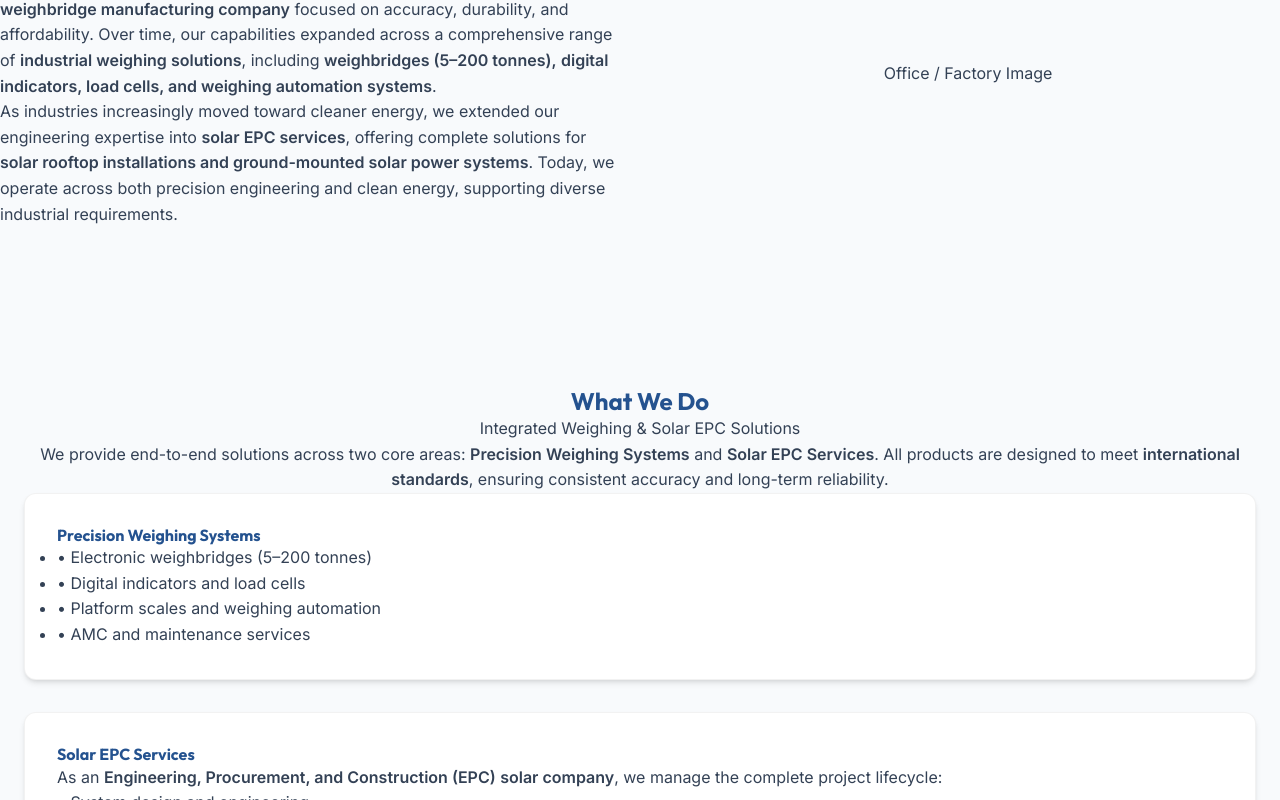
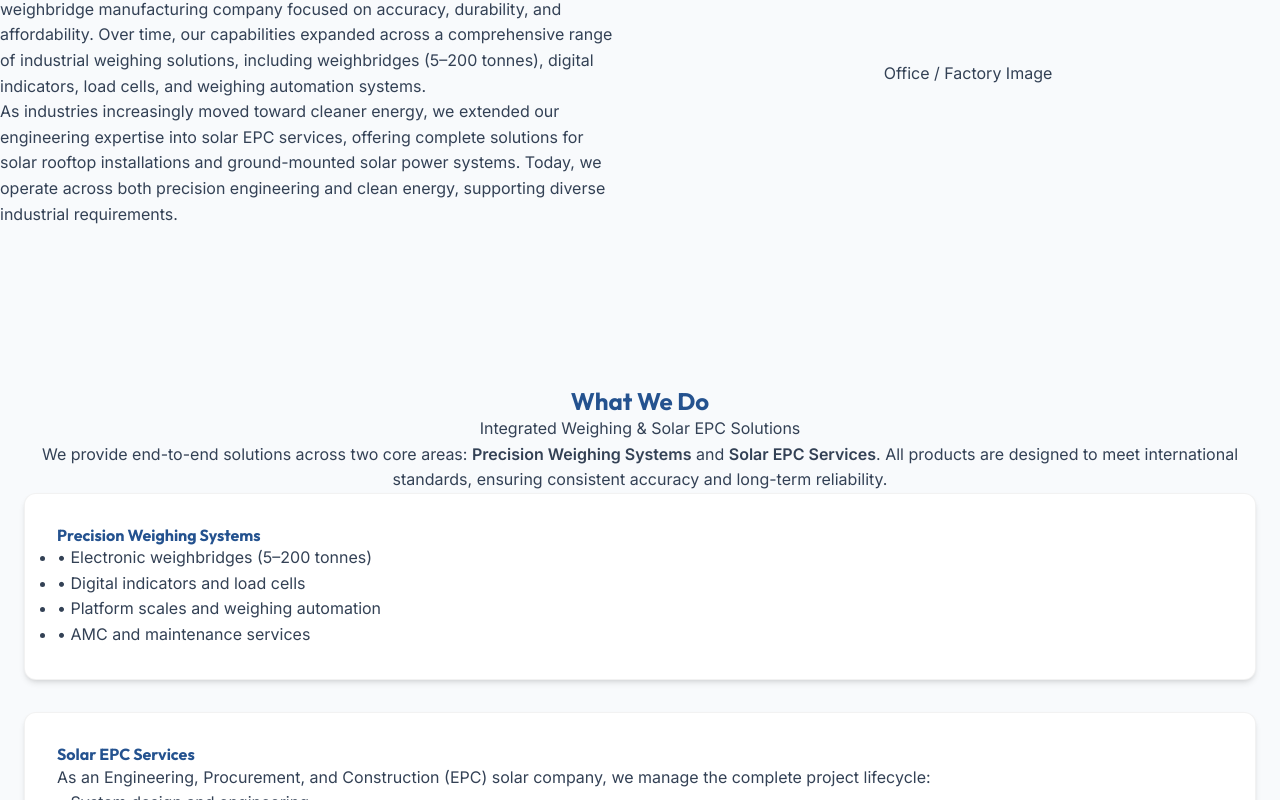
Before and after one commit to SoumilLathey/lwt-website, a React (Vite) app: page /about in a window 1280 px wide. Shown: the part 640-1440 px from the top of the page. Built offline with nearby package versions, Linux system fonts and the light colour scheme.

Commit message:
Remove bold formatting for cleaner, more readable text

```diff
--- a/src/components/Contact.jsx
+++ b/src/components/Contact.jsx
@@ -75,7 +75,7 @@ const Contact = () => {
                 >
                     <div className="contact-info">
                         <h2>Let's Build the Right Solution for Your Business</h2>
-                        <p>Whether you're planning a <strong>solar installation</strong>, upgrading <strong>industrial weighing systems</strong>, or securing a <strong>maintenance contract</strong>, <strong>our team is ready</strong> to help.</p>
+                        <p>Whether you're planning a solar installation, upgrading industrial weighing systems, or securing a maintenance contract, our team is ready to help.</p>
 
                         <div className="info-item">
                             <div className="info-icon"><Phone size={20} /></div>
--- a/src/components/Footer.jsx
+++ b/src/components/Footer.jsx
@@ -12,7 +12,7 @@ const Footer = () => {
                     <div className="footer-col footer-brand">
                         <h2 className="!m-0 text-xl mb-4">LWT</h2>
                         <p>
-                            Lathey Weigh Trix delivers <strong>precision-engineered weighing</strong> <strong>systems</strong> and <strong>efficient solar energy solutions</strong> that help businesses operate smarter, leaner, and more sustainably.
+                            Lathey Weigh Trix delivers precision-engineered weighing systems and efficient solar energy solutions that help businesses operate smarter, leaner, and more sustainably.
                         </p>
                         <div className="flex gap-4">
                             <a href="https://www.linkedin.com/in/hareelathey/" target="_blank" rel="noopener noreferrer" className="text-slate-400 hover:text-white transition-colors"><Linkedin size={20} /></a>
--- a/src/components/Hero.jsx
+++ b/src/components/Hero.jsx
@@ -42,7 +42,7 @@ const Hero = () => {
                         className="hero-description"
                         style={{ marginBottom: '1.5rem' }}
                     >
-                        Lathey Weigh Trix delivers <strong>industrial weighing systems</strong> and <strong>end-to-end solar EPC solutions</strong> built for accuracy, efficiency, and long-term performance. We help businesses streamline operations with <strong>high-precision</strong> weighbridges and digital scales, while enabling energy independence through <strong>solar rooftop installations</strong> and <strong>ground-mounted solar power systems</strong>.
+                        Lathey Weigh Trix delivers industrial weighing systems and end-to-end solar EPC solutions built for accuracy, efficiency, and long-term performance. We help businesses streamline operations with high-precision weighbridges and digital scales, while enabling energy independence through solar rooftop installations and ground-mounted solar power systems.
                     </motion.p>
 
                     <motion.p
--- a/src/components/Positioning.jsx
+++ b/src/components/Positioning.jsx
@@ -17,7 +17,7 @@ const Positioning = () => {
                         Engineering Solutions That <span className="text-secondary">Power Efficiency</span>
                     </h2>
                     <p className="positioning-description">
-                        We operate at the intersection of <strong>precision engineering</strong> and <strong>clean energy</strong>, serving industries that demand reliability, compliance, and performance at scale.
+                        We operate at the intersection of precision engineering and clean energy, serving industries that demand reliability, compliance, and performance at scale.
                     </p>
 
                     <div className="positioning-benefits">
--- a/src/components/Products.jsx
+++ b/src/components/Products.jsx
@@ -63,7 +63,7 @@ const Products = () => {
                         transition={{ delay: 0.2 }}
                         className="section-description"
                     >
-                        In high-volume industrial environments, inaccurate weighing leads to <strong>financial loss, compliance issues, and operational inefficiencies</strong>. Our weighing systems are engineered to eliminate these risks through <strong>robust design and consistent accuracy</strong>.
+                        In high-volume industrial environments, inaccurate weighing leads to financial loss, compliance issues, and operational inefficiencies. Our weighing systems are engineered to eliminate these risks through robust design and consistent accuracy.
                     </motion.p>
                 </div>
 
--- a/src/components/SolarSection.jsx
+++ b/src/components/SolarSection.jsx
@@ -36,7 +36,7 @@ const SolarSection = () => {
                         transition={{ delay: 0.2 }}
                         className="solar-description"
                     >
-                        We provide <strong>end-to-end solar EPC services</strong>, covering <strong>design, engineering, procurement, installation, and support</strong> for <strong>solar rooftop systems</strong> and <strong>ground-mounted solar power plants</strong>. Our solar solutions are designed for businesses looking to reduce electricity costs, improve energy reliability, and transition to sustainable power.
+                        We provide end-to-end solar EPC services, covering design, engineering, procurement, installation, and support for solar rooftop systems and ground-mounted solar power plants. Our solar solutions are designed for businesses looking to reduce electricity costs, improve energy reliability, and transition to sustainable power.
                     </motion.p>
 
                     <div className="benefits-grid">
--- a/src/components/UserStories.jsx
+++ b/src/components/UserStories.jsx
@@ -109,7 +109,7 @@ const UserStories = () => {
                 <div className="user-stories-header">
                     <h2 className="user-stories-title">Client Success Stories</h2>
                     <p className="user-stories-subtitle">
-                        Our clients choose us for <strong>engineering expertise, dependable</strong> service, and <strong>long-term value creation</strong> across <strong>weighing systems and solar EPC</strong> projects.
+                        Our clients choose us for engineering expertise, dependable service, and long-term value creation across weighing systems and solar EPC projects.
                     </p>
                 </div>
 
--- a/src/pages/About.jsx
+++ b/src/pages/About.jsx
@@ -22,10 +22,10 @@ const About = () => {
                         <h2 className="text-secondary text-lg font-semibold mb-2">Our Story</h2>
                         <h3 className="text-3xl font-bold text-primary mb-4">25+ Years of Engineering Excellence</h3>
                         <p className="text-muted mb-4">
-                            Founded in 2000, Lathey Weigh Trix began as a specialized <strong>electronic weighbridge manufacturing company</strong> focused on accuracy, durability, and affordability. Over time, our capabilities expanded across a comprehensive range of <strong>industrial weighing solutions</strong>, including <strong>weighbridges (5–200 tonnes),</strong> <strong>digital indicators, load cells, and weighing automation systems</strong>.
+                            Founded in 2000, Lathey Weigh Trix began as a specialized electronic weighbridge manufacturing company focused on accuracy, durability, and affordability. Over time, our capabilities expanded across a comprehensive range of industrial weighing solutions, including weighbridges (5–200 tonnes), digital indicators, load cells, and weighing automation systems.
                         </p>
                         <p className="text-muted">
-                            As industries increasingly moved toward cleaner energy, we extended our engineering expertise into <strong>solar EPC services</strong>, offering complete solutions for <strong>solar rooftop installations and ground-mounted solar power systems</strong>. Today, we operate across both precision engineering and clean energy, supporting diverse industrial requirements.
+                            As industries increasingly moved toward cleaner energy, we extended our engineering expertise into solar EPC services, offering complete solutions for solar rooftop installations and ground-mounted solar power systems. Today, we operate across both precision engineering and clean energy, supporting diverse industrial requirements.
                         </p>
                     </motion.div>
                     <motion.div
@@ -49,7 +49,7 @@ const About = () => {
                         <h2 className="text-3xl font-bold text-primary mb-4">What We Do</h2>
                         <p className="text-muted mb-6">Integrated Weighing & Solar EPC Solutions</p>
                         <p className="text-muted">
-                            We provide end-to-end solutions across two core areas: <strong>Precision Weighing Systems</strong> and <strong>Solar EPC Services</strong>. All products are designed to meet <strong>international standards</strong>, ensuring consistent accuracy and long-term reliability.
+                            We provide end-to-end solutions across two core areas: <strong>Precision Weighing Systems</strong> and <strong>Solar EPC Services</strong>. All products are designed to meet international standards, ensuring consistent accuracy and long-term reliability.
                         </p>
                     </div>
 
@@ -78,7 +78,7 @@ const About = () => {
                         >
                             <h4 className="text-xl font-bold mb-3 text-primary">Solar EPC Services</h4>
                             <p className="text-muted mb-3">
-                                As an <strong>Engineering, Procurement, and Construction (EPC)</strong> <strong>solar company</strong>, we manage the complete project lifecycle:
+                                As an Engineering, Procurement, and Construction (EPC) solar company, we manage the complete project lifecycle:
                             </p>
                             <ul className="text-muted space-y-2">
                                 <li>• System design and engineering</li>
```
